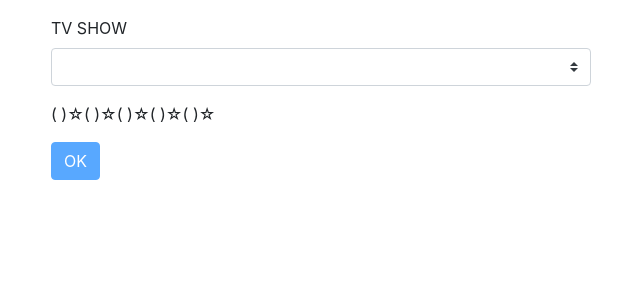
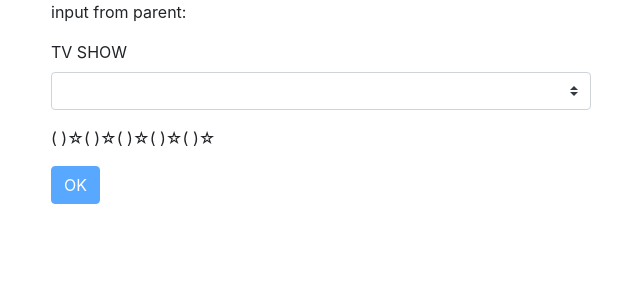
Before and after one commit to wickerdj/ng9-app, an Angular app: page / in a window 1280 px wide. Shown: the top 300 px of the page, without its empty margins (34-674 px from the left). Built offline with nearby package versions, Linux system fonts and the light colour scheme.

Commit message:
Ivy validation for @Input

```diff
--- a/projects/tv-show-rating/src/app/app.component.html
+++ b/projects/tv-show-rating/src/app/app.component.html
@@ -1,7 +1,7 @@
 <div class="container">
   <div class="row">
     <div class="col-6">
-      <app-tv-rating-form></app-tv-rating-form>
+      <app-tv-rating-form [title]="title"></app-tv-rating-form>
     </div>
   </div>
 </div>
--- a/projects/tv-show-rating/src/app/app.component.ts
+++ b/projects/tv-show-rating/src/app/app.component.ts
@@ -3,8 +3,9 @@ import { Component } from '@angular/core';
 @Component({
   selector: 'app-root',
   templateUrl: './app.component.html',
-  styleUrls: ['./app.component.scss']
+  styleUrls: ['./app.component.scss'],
 })
 export class AppComponent {
-  title = 'tv-show-rating';
+  // title = 'tv-show-rating';
+  title = null;
 }
--- a/projects/tv-show-rating/src/app/tv-rating-form/tv-rating-form.component.html
+++ b/projects/tv-show-rating/src/app/tv-rating-form/tv-rating-form.component.html
@@ -1,3 +1,5 @@
+<span>input from parent: {{ title }}</span>
+
 <form [formGroup]="form" (ngSubmit)="submit()" class="mt-3">
   <div class="form-group">
     <label>TV SHOW</label>
--- a/projects/tv-show-rating/src/app/tv-rating-form/tv-rating-form.component.ts
+++ b/projects/tv-show-rating/src/app/tv-rating-form/tv-rating-form.component.ts
@@ -1,4 +1,4 @@
-import { Component, OnInit } from '@angular/core';
+import { Component, OnInit, Input } from '@angular/core';
 import { FormGroup, FormControl, Validators } from '@angular/forms';
 
 @Component({
@@ -7,6 +7,8 @@ import { FormGroup, FormControl, Validators } from '@angular/forms';
   styleUrls: ['./tv-rating-form.component.scss'],
 })
 export class TvRatingFormComponent implements OnInit {
+  @Input() title: string | null;
+
   tvShows = [
     { title: 'Better call Saul!' },
     { title: 'Breaking Bad' },
```
